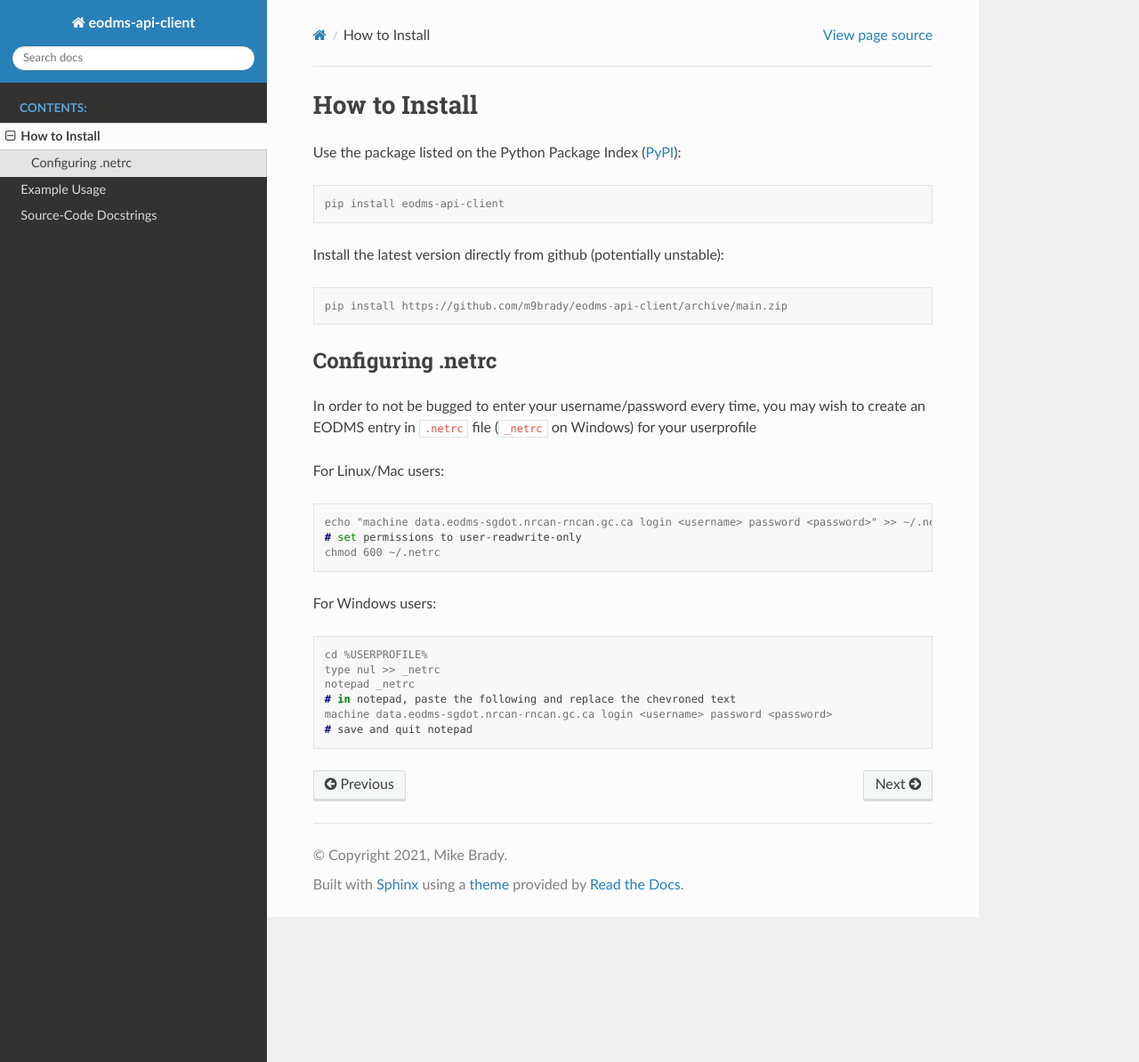
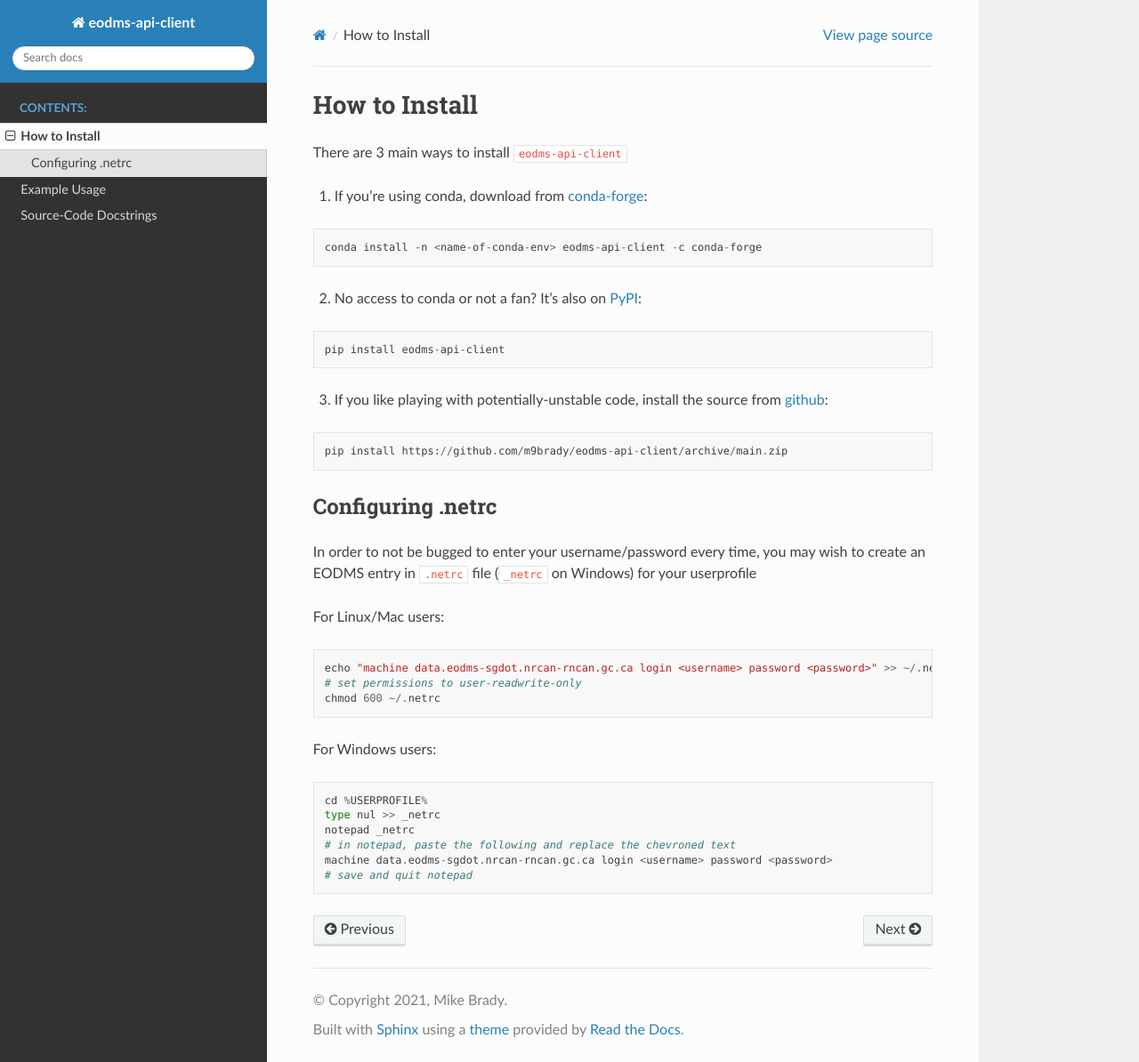
Before and after one commit to m9brady/eodms-api-client, a Sphinx documentation site: the page built from docs/install.rst, in a window 1280 px wide and 1194 px high. Shown: the whole window at 89% size. Built offline with Sphinx 7.4.7 and the Read the Docs theme 2.0.0, drawn with Linux system fonts in a browser that asks for light colours.

Commit message:
update docs, fix typos

```diff
--- a/docs/environment.yml
+++ b/docs/environment.yml
@@ -122,4 +122,4 @@ dependencies:
   - zlib=1.2.11=h7b6447c_3
   - zstd=1.3.7=h0b5b093_0
   - pip:
-    - eodms-api-client==0.1.1
+    - eodms-api-client==0.1.6
--- a/docs/install.rst
+++ b/docs/install.rst
@@ -1,18 +1,26 @@
-.. _install
+.. _install:
 .. currentmodule:: eodms_api_client
 
 How to Install
 ==============
 
-Use the package listed on the Python Package Index (`PyPI`_):
+There are 3 main ways to install :code:`eodms-api-client`
 
-.. code-block:: console
+1. If you're using conda, download from `conda-forge`_:
+
+.. code-block::
+
+    conda install -n <name-of-conda-env> eodms-api-client -c conda-forge
+
+2. No access to conda or not a fan? It's also on `PyPI`_:
+
+.. code-block::
 
     pip install eodms-api-client
 
-Install the latest version directly from github (potentially unstable):
+3. If you like playing with potentially-unstable code, install the source from `github`_:
 
-.. code-block:: console
+.. code-block::
 
     pip install https://github.com/m9brady/eodms-api-client/archive/main.zip
 
@@ -23,7 +31,7 @@ In order to not be bugged to enter your username/password every time, you may wi
 
 For Linux/Mac users:
 
-.. code-block:: console
+.. code-block::
 
     echo "machine data.eodms-sgdot.nrcan-rncan.gc.ca login <username> password <password>" >> ~/.netrc
     # set permissions to user-readwrite-only
@@ -31,7 +39,7 @@ For Linux/Mac users:
 
 For Windows users:
 
-.. code-block:: console
+.. code-block::
 
     cd %USERPROFILE%
     type nul >> _netrc
@@ -41,3 +49,5 @@ For Windows users:
     # save and quit notepad
 
 .. _PyPI: https://pypi.org/project/eodms-api-client/
+.. _conda-forge: https://anaconda.org/conda-forge/eodms-api-client
+.. _github: https://github.com/m9brady/eodms-api-client
--- a/docs/source.rst
+++ b/docs/source.rst
@@ -4,11 +4,6 @@ Source-Code Docstrings
 Main Client
 -----------
 .. automodule:: eodms_api_client.eodms
-    :members:
-
-Command-Line Interface
-----------------------
-.. automodule:: eodms_api_client.cli
     :members:
 
 EODMS Collection Parameter Validation
```
Also changed, not shown: README.md (+11 -3 lines), docs/examples.rst (+7 -7 lines), docs/index.rst (+5 -5 lines).
